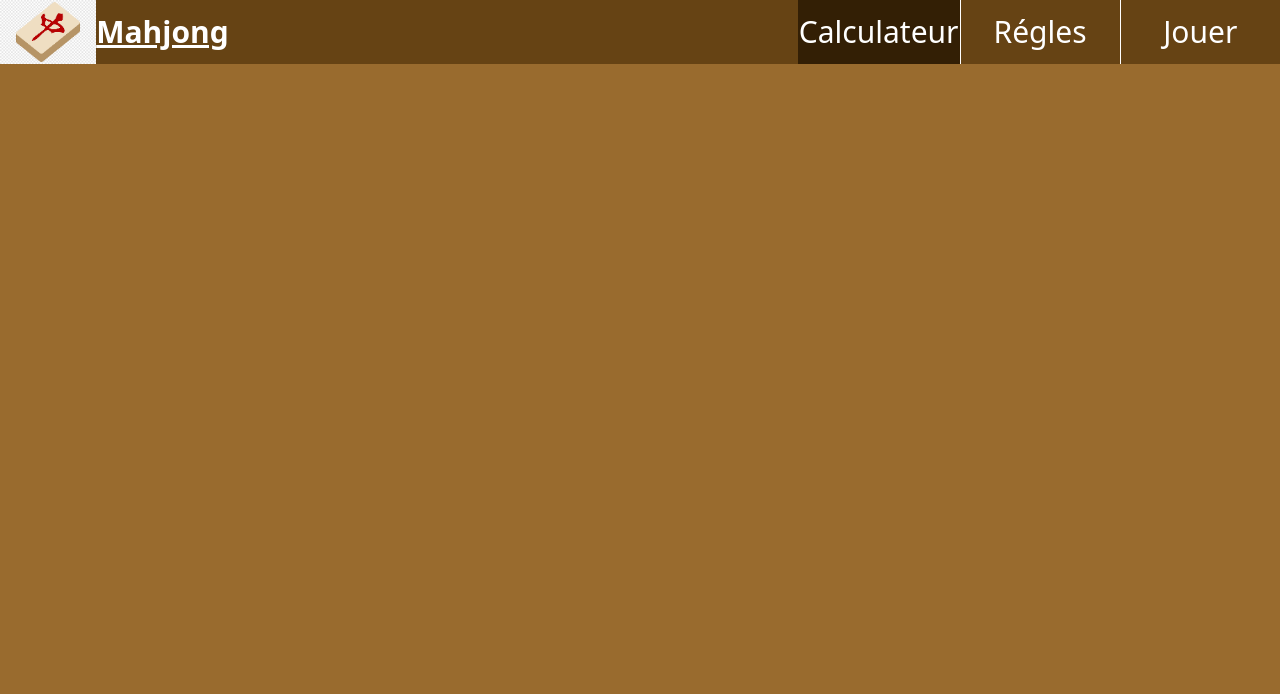
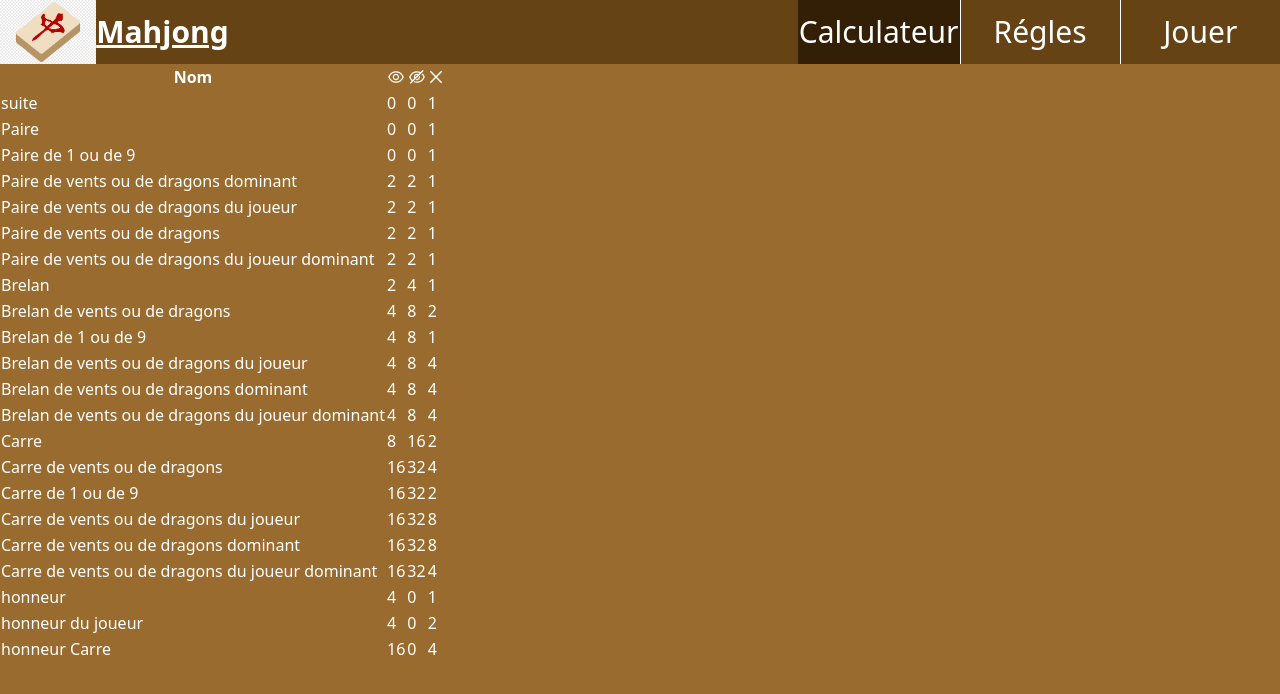
Before and after one commit to fitz35/mahjong_v2, a React (Create React App) app: page /regles in a window 1280 px wide. Shown: the top 694 px of the page. Built offline with nearby package versions, Linux system fonts and the light colour scheme.

Commit message:
custom table

```diff
--- a/package.json
+++ b/package.json
@@ -3,6 +3,7 @@
   "version": "0.1.0",
   "private": true,
   "dependencies": {
+    "@ant-design/icons": "^4.7.0",
     "@testing-library/jest-dom": "^5.16.4",
     "@testing-library/react": "^13.2.0",
     "@testing-library/user-event": "^13.5.0",
@@ -10,6 +11,7 @@
     "@types/node": "^16.11.33",
     "@types/react": "^18.0.9",
     "@types/react-dom": "^18.0.3",
+    "antd": "^4.20.4",
     "csv": "^6.0.5",
     "react": "^18.1.0",
     "react-cookie": "^4.1.1",
--- a/src/component/rules/CustomRules.tsx
+++ b/src/component/rules/CustomRules.tsx
@@ -1,6 +1,13 @@
 import React, { ReactElement } from "react";
+import {
+    CloseOutlined,
+    EyeInvisibleOutlined,
+    EyeOutlined
+  } from '@ant-design/icons';
+
 import { CombiScoring, MahjongScoring } from "../../model/rules/interfacesCsv";
 import { getCombiScoring } from "../../model/rules/readCsv";
+import { CombiRuleComponent } from "./CombiRuleComponent";
 
 type RulesState = {
     combiScoring : CombiScoring[] | null,
@@ -25,7 +32,23 @@ export class CustomRules extends React.Component <{}, RulesState>{
         if(this.state.combiScoring == null){
             combiComponent = <div></div>;
         }else{
-            combiComponent = <div></div>
+            combiComponent =
+            <table>
+                <thead>
+                    <tr>
+                        <th>Nom</th>
+                        <th><EyeOutlined /></th>
+                        <th><EyeInvisibleOutlined /></th>
+                        <th><CloseOutlined /></th>
+                    </tr>
+                </thead>
+                <tbody>
+                    {this.state.combiScoring.map((value : CombiScoring) => {
+                        return (<CombiRuleComponent combi={value}></CombiRuleComponent>);
+                    })}
+                </tbody>
+
+            </table>
 
 
             ;
--- a/src/css/input.css
+++ b/src/css/input.css
@@ -1,3 +1,4 @@
+
 @tailwind base;
 @tailwind components;
 @tailwind utilities;
--- a/src/css/output.css
+++ b/src/css/output.css
@@ -494,18 +494,6 @@ Ensure the default browser behavior of the `hidden` attribute.
   height: 4rem;
 }
 
-.w-20 {
-  width: 5rem;
-}
-
-.w-32 {
-  width: 8rem;
-}
-
-.w-36 {
-  width: 9rem;
-}
-
 .w-40 {
   width: 10rem;
 }
@@ -554,10 +542,6 @@ Ensure the default browser behavior of the `hidden` attribute.
   text-align: center;
 }
 
-.text-right {
-  text-align: right;
-}
-
 .text-3xl {
   font-size: 1.875rem;
   line-height: 2.25rem;
--- a/src/model/rules/readCsv.ts
+++ b/src/model/rules/readCsv.ts
@@ -19,9 +19,9 @@ export function getCombiScoring(callBack : {(record : CombiScoring[])  : void})
                     rowArray.map((value : string) => {return value.split(";")}).map((value : string[]) : CombiScoring => {
                         return {
                             name : value[0],
-                            open : parseInt(value[1]),
-                            hidden : parseInt(value[2]),
-                            multiplicator : parseInt(value[3])
+                            open : value[1] === "" ? 0 : parseInt(value[1]),
+                            hidden : value[2] === "" ? 0 : parseInt(value[2]),
+                            multiplicator : value[3] === "" ? 1 : parseInt(value[3])
                         }
                     })
                 );
```
Also changed, not shown: public/scoring_rule.csv, public/scoring_rule_mahjong.csv.
